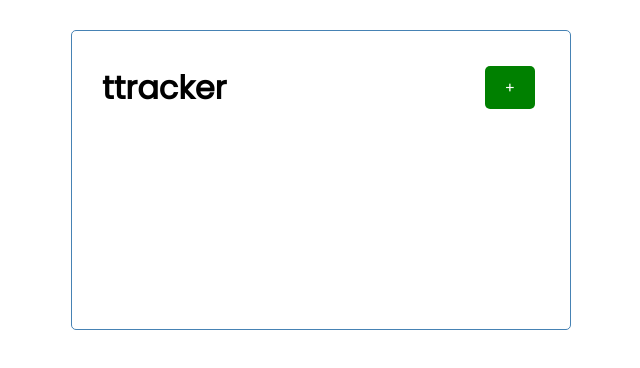
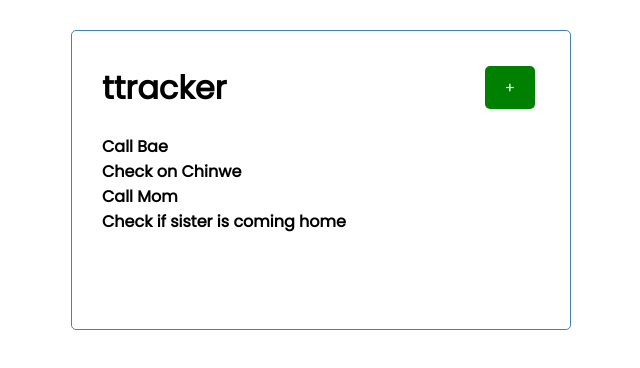
Before and after one commit to nifex007/ttracker, a React (Create React App) app: page / in a window 1280 px wide. Shown: the top 368 px of the page, without its empty margins (319-959 px from the left). Built offline with nearby package versions, Linux system fonts and the light colour scheme.

Commit message:
listing tasks in a Task component

```diff
--- a/src/App.js
+++ b/src/App.js
@@ -1,10 +1,13 @@
 import Header from './components/Header'
+import Tasks from './components/Tasks'
+
 function App() {
 
 
   return (
     <div className="container">
       <Header title='ttracker'/>
+      <Tasks/>
     </div>
   );
 }
--- a/src/components/Tasks.js
+++ b/src/components/Tasks.js
@@ -31,6 +31,9 @@ const tasks = [
 const Tasks = () => {
     return (
         <div>
+            { tasks.map((task) => (
+                <h4> {task.text} </h4>
+            ))}
 
         </div>
     )
```
